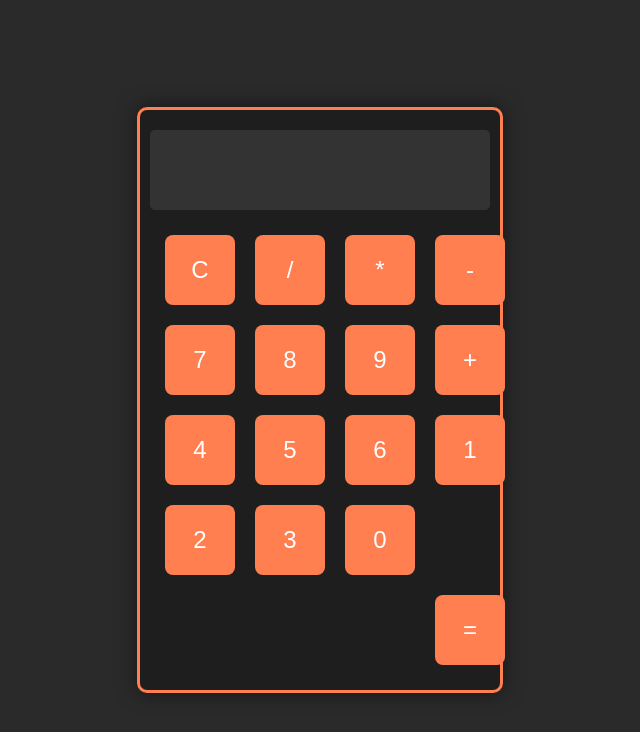
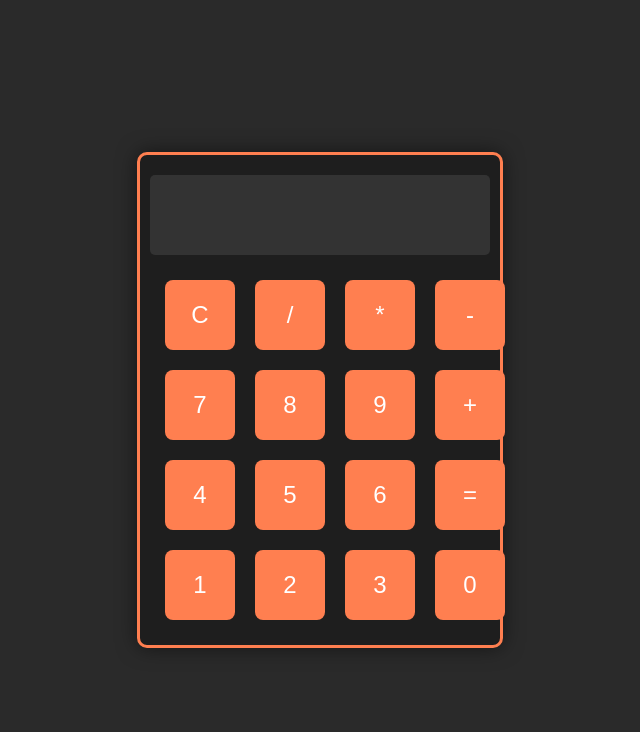
Before and after one commit to R7anW/calculator, a plain HTML site: page index.html in a window 1280 px wide. Shown: the whole page, without its empty margins (320-960 px from the left). Drawn offline with Linux system fonts and the light colour scheme.

Commit message:
Update index.html

```diff
--- a/index.html
+++ b/index.html
@@ -60,13 +60,8 @@
             display: grid;
             grid-template-columns: repeat(4, 1fr);
             gap: 10px;
+            width: 100%; /* Make grid take full width */
             justify-items: center; /* Center buttons in grid cells */
-            width: 100%; /* Full width of the calculator */
-            max-width: 320px; /* Ensure buttons don’t exceed calculator width */
-        }
-        .equals {
-            grid-column: 4; /* Position in the last column */
-            grid-row: 5; /* Position in the last row */
         }
     </style>
 </head>
@@ -85,7 +80,7 @@
             <button onclick="appendToDisplay('4')">4</button>
             <button onclick="appendToDisplay('5')">5</button>
             <button onclick="appendToDisplay('6')">6</button>
-            <button class="equals" onclick="calculateResult()">=</button>
+            <button onclick="calculateResult()">=</button>
             <button onclick="appendToDisplay('1')">1</button>
             <button onclick="appendToDisplay('2')">2</button>
             <button onclick="appendToDisplay('3')">3</button>
```
